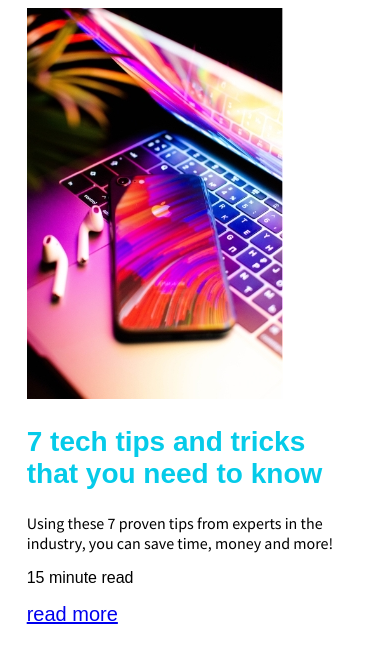
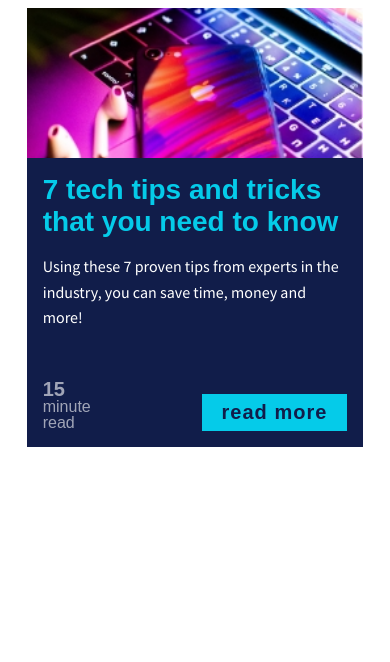
Before and after one commit to natgonzalezrosa/flexCard, a plain HTML site: page index.html in a window 390 px wide. Drawn offline with Linux system fonts and the light colour scheme; a web font is replaced by a local one.

Commit message:
making card mobile responsive first

```diff
--- a/css/style.css
+++ b/css/style.css
@@ -2,6 +2,19 @@
     width: 90%;
     margin: 0 auto;
     max-width: 800px;
+    background: #111d4a;
+    color: #fff;
+    display: flex;
+    flex-direction: column;
+}
+
+.card-img {
+    object-fit: cover;
+    height: 150px;
+}
+
+.card-content {
+    padding: 1em;
 }
 
 .card-title,
@@ -13,13 +26,40 @@
 .card-title {
     color: #05cbe9;
     font-size: 1.75rem;
+    margin: 0;
 }
 
 .card-body {
     font-size: 1rem;
     font-family: 'Source Sans Pro', sans-serif;
+    line-height: 1.6;
+}
+
+.card-footer {
+    display: flex;
+    justify-content: space-between;
+    align-items: flex-end;
+    margin-top: 3em;
 }
 
 .card-btn {
     font-size: 1.25rem;
+    background: #05cbe9;
+    color: #111d4a;
+    text-decoration: none;
+    font-weight: 700;
+    padding: .35em 1em;
+    letter-spacing: 1px;
 }
+
+.card-read-time {
+    margin: 0;
+    opacity: .6;
+    line-height: 1;
+}
+
+.card-read-time span {
+    font-weight: 700;
+    display: block;
+    font-size: 1.25em;
+}
--- a/index.html
+++ b/index.html
@@ -14,7 +14,7 @@
                 <h2 class="card-title">7 tech tips and tricks that you need to know</h2>
                 <p class="card-body">Using these 7 proven tips from experts in the industry, you can save time, money and more!</p>
                 <div class="card-footer">
-                    <p class="card-read-time"><span>15</span> minute read</p>
+                    <p class="card-read-time"><span>15</span> minute<br>read</p>
                     <a href="#" class="card-btn">read more</a>
                 </div>
             </div>
```
